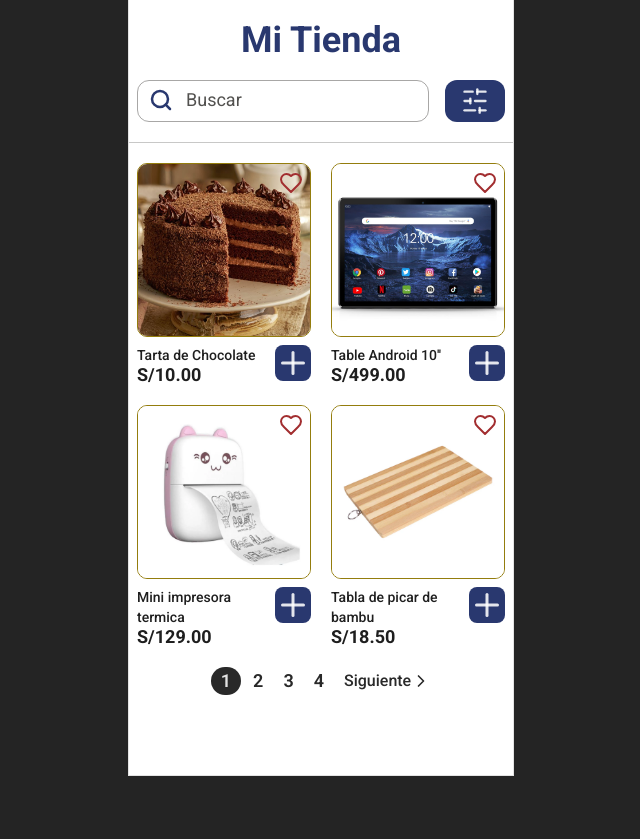
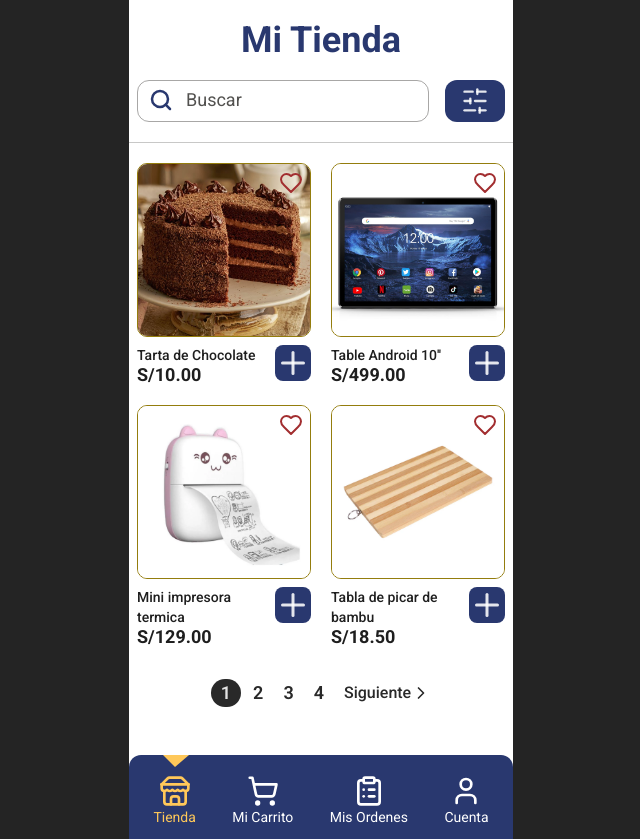
Before and after one commit to juanRCoder/ecommerce-web-app, a React (Vite) app: page / in a window 1280 px wide. Shown: the whole page, without its empty margins (319-959 px from the left). Before the commit the page ends 800 px from the top, so only its background shows below. Built offline with nearby package versions, Linux system fonts and the light colour scheme.

Commit message:
feat: create Navbar component [TO-02]

```diff
--- a/src/shared/Navbar.tsx
+++ b/src/shared/Navbar.tsx
@@ -1,5 +1,25 @@
+import { Store, ShoppingCart, ClipboardList, User } from 'lucide-react';
+
 export default function Navbar() {
   return (
-    <div>Navbar</div>
+    <section className='relative rounded-tl-xl rounded-tr-xl bg-[#29386F] py-3 flex-wrap gap-3 flex justify-evenly pt-5'>
+      <span className="absolute top-0 left-[34px] border-l-12 border-r-14 border-t-12 border-l-transparent border-r-transparent border-t-[#FFC859]" />
+      <div className='flex flex-col items-center cursor-pointer'>
+        <Store color='#FFC859' size={32} />
+        <p className='text-[#FFC859] text-sm'>Tienda</p>
+      </div>
+      <div className='flex flex-col items-center cursor-pointer'>
+        <ShoppingCart color='#FFFFFF' size={32} />
+        <p className='text-white text-sm'>Mi Carrito</p>
+      </div>
+      <div className='flex flex-col items-center cursor-pointer'>
+        <ClipboardList color='#FFFFFF' size={32} />
+        <p className='text-white text-sm'>Mis Ordenes</p>
+      </div>
+      <div className='flex flex-col items-center cursor-pointer'>
+        <User color='#FFFFFF' size={32} />
+        <p className='text-white text-sm'>Cuenta</p>
+      </div>
+    </section>
   )
 }
--- a/src/views/ProductsView.tsx
+++ b/src/views/ProductsView.tsx
@@ -1,8 +1,9 @@
 import { Search, SlidersHorizontal, Heart, Plus, ChevronRight } from 'lucide-react';
+import Navbar from '../shared/Navbar';
 
 export default function ProductsView() {
   return (
-    <section className="outline max-w-sm m-auto bg-white" style={{ fontFamily: "'Roboto', sans-serif" }}>
+    <section className="max-w-sm m-auto bg-white" style={{ fontFamily: "'Roboto', sans-serif" }}>
       <h1 className="text-center text-[#29386F] font-bold text-4xl py-5">Mi Tienda</h1>
       {/* SECCION DE SEARCH */}
       <section className='flex px-2 gap-4'>
@@ -20,7 +21,7 @@ export default function ProductsView() {
       </section>
       <hr className='text-[#52514F50] my-5' />
       {/* SECCION DE PRODUCTS */}
-      <section className='grid grid-cols-2 gap-5 mx-2 pb-5'>
+      <section className='grid grid-cols-2 gap-5 mx-2'>
         <div>
           <div className='relative'>
             <img
@@ -99,7 +100,7 @@ export default function ProductsView() {
         </div>
       </section>
       {/* PAGINADOR */}
-      <section className='flex justify-center gap-3'>
+      <section className='flex justify-center gap-3 my-8 mb-12'>
         <div className='text-lg flex gap-1 justify-center font-semibold'>
           <span className='cursor-pointer bg-[#292929] rounded-full px-2.5'>1</span>
           <span className='cursor-pointer text-[#292929] rounded-full px-2'>2</span>
@@ -111,7 +112,7 @@ export default function ProductsView() {
           <ChevronRight size={20} className=''/>
         </div>
       </section>
-      <div className='h-10 w-10 mt-10'></div>
+      <Navbar />
     </section>
   )
 }
```
